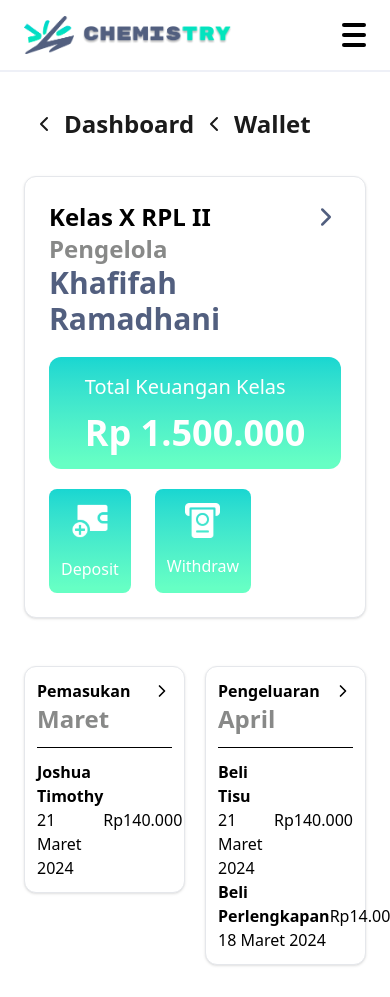
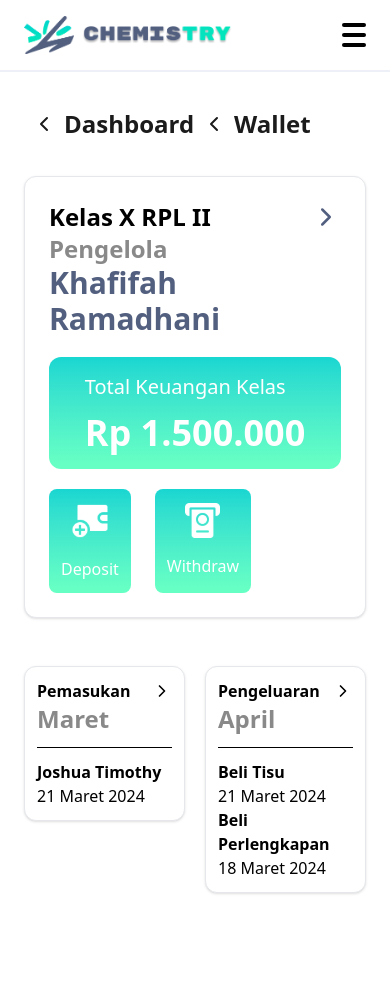
Before and after one commit to nabildzr/chemistry-fe, a Next.js app: page /wallet in a window 390 px wide. After the commit the page ends 925 px from the top, so only its background shows below. Built offline with nearby package versions, Linux system fonts and the light colour scheme.

Commit message:
refactor wallet modal and page layout; adjust spacing for better readability

```diff
--- a/src/app/wallet/modal.tsx
+++ b/src/app/wallet/modal.tsx
@@ -13,7 +13,7 @@ const InWalletModal = ({
       <Modal isOpen={isDepositModalOpen} onClose={closeModal} title="Deposit">
         <form action="">
             <div className="">
-              <p className="font-bold text-sm">Nominal</p>
+              <p className="font-bold text-sm mt-2">Nominal</p>
               <input
                 type="number"
                 className="border text-[#525F7F] border-gray-300 rounded-lg p-2 w-full mt-2 bg-gray-100 focus:outline-none focus:ring-0"
@@ -22,7 +22,7 @@ const InWalletModal = ({
             </div>
 
             <div className="">
-              <p className="font-bold text-sm">Catatan/Pesan</p>
+              <p className="font-bold text-sm mt-2">Catatan/Pesan</p>
               <input
                 type="text"
                 className="border text-[#525F7F] border-gray-300 rounded-lg p-2 w-full mt-2 bg-gray-100 focus:outline-none focus:ring-0"
@@ -39,7 +39,7 @@ const InWalletModal = ({
       <Modal isOpen={isWithdrawModalOpen} onClose={closeModal} title="Withdraw">
         <form action="">
             <div className="">
-              <p className="font-bold text-sm">Nominal</p>
+              <p className="font-bold text-sm mt-2">Nominal</p>
               <input
                 type="number"
                 className="border text-[#525F7F] border-gray-300 rounded-lg p-2 w-full mt-2 bg-gray-100 focus:outline-none focus:ring-0"
@@ -48,7 +48,7 @@ const InWalletModal = ({
             </div>
 
             <div className="">
-              <p className="font-bold text-sm">Catatan/Pesan</p>
+              <p className="font-bold text-sm mt-2">Catatan/Pesan</p>
               <input
                 type="text"
                 className="border text-[#525F7F] border-gray-300 rounded-lg p-2 w-full mt-2 bg-gray-100 focus:outline-none focus:ring-0"
--- a/src/app/wallet/page.tsx
+++ b/src/app/wallet/page.tsx
@@ -219,7 +219,7 @@ const Page = () => {
                   </p>
                   <p className="text-1xl md:text-xl">21 Maret 2024</p>
                 </div>
-                <p className="text-1xl md:text-2xl">Rp140.000</p>
+                <p className="text-1xl  hidden md:block md:text-2xl">Rp140.000</p>
               </div>
             </div>
           </GridCard>
@@ -252,7 +252,7 @@ const Page = () => {
                   <p className="font-bold text-1xl md:text-2xl">Beli Tisu</p>
                   <p className="text-1xl md:text-xl">21 Maret 2024</p>
                 </div>
-                <p className="text-1xl md:text-2xl">Rp140.000</p>
+                <p className="text-1xl hidden md:block md:text-2xl">Rp140.000</p>
               </div>
               <div className="flex justify-between items-center">
                 <div>
@@ -261,7 +261,7 @@ const Page = () => {
                   </p>
                   <p className="text-1xl md:text-xl">18 Maret 2024</p>
                 </div>
-                <p className="text-1xl md:text-2xl">Rp14.000</p>
+                <p className="text-1xl hidden md:block md:text-2xl">Rp14.000</p>
               </div>
             </div>
           </GridCard>
--- a/src/components/Modal.tsx
+++ b/src/components/Modal.tsx
@@ -44,10 +44,8 @@ const Modal = ({ isOpen, onClose, children, title }: ModalProps) => {
           </button>
         </div>
 
-        <hr className="border-t border-gray-300 my-3" />
-        <div className="flex flex-col ">
-        {children}
-        </div>
+        <hr className="border-t border-gray-300 mt-4" />
+        <div className="flex flex-col ">{children}</div>
       </div>
     </div>
   );
```
